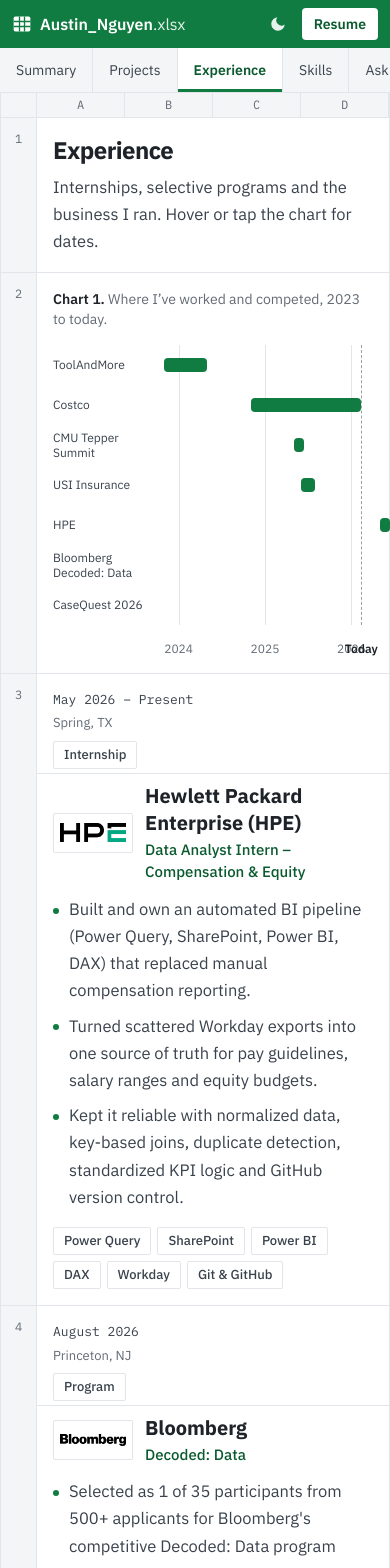
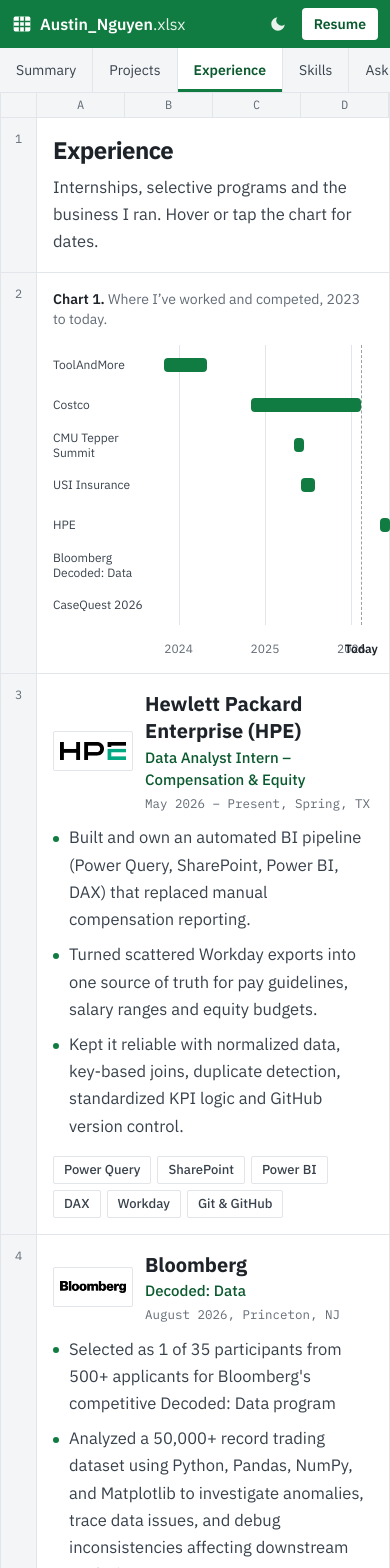
Before and after one commit to Ausnguy/austin-portfolio, a React (Vite) app: page /austin-portfolio/experience in a window 390 px wide. Shown: the top 1568 px of the page. Built offline with nearby package versions, Linux system fonts and the light colour scheme.

Commit message:
Experience sheet: one card per role on phones
Dates and location sit under the role title on small screens instead of in
a separate stacked cell; desktop keeps the two-column layout.

```diff
--- a/src/pages/Experience.jsx
+++ b/src/pages/Experience.jsx
@@ -46,12 +46,12 @@
       </Row>
       {experiences.map((exp, i) => (
         <Row key={exp.id}>
-          <Cell id={`A${i + 3}`} span="col-span-12 lg:col-span-3" formula={`=ROLE("${exp.shortName}")`} className="!pb-1 lg:!pb-6">
+          <Cell id={`A${i + 3}`} span="hidden lg:block lg:col-span-3" formula={`=ROLE("${exp.shortName}")`}>
             <div className="font-mono text-[13px] text-ink-soft">{exp.period}</div>
             <div className="mt-1 text-[13px] text-muted">{exp.location}</div>
             <div className="mt-2 inline-flex chip">{exp.type}</div>
           </Cell>
-          <Cell id={`D${i + 3}`} span="col-span-12 lg:col-span-9" formula={`=ROLE("${exp.shortName}")`} className="!pt-2 lg:!pt-6">
+          <Cell id={`D${i + 3}`} span="col-span-12 lg:col-span-9" formula={`=ROLE("${exp.shortName}")`}>
             <div className="flex items-center gap-3">
               {exp.logo && (
                 <div className="h-10 w-20 shrink-0 rounded-sm bg-white border border-grid grid place-items-center px-1.5">
@@ -61,6 +61,7 @@
               <div className="min-w-0">
                 <h2 className="font-sans text-xl font-bold leading-snug text-ink">{exp.company}</h2>
                 <p className="mt-0.5 text-[15px] font-medium text-accent-ink">{exp.role}</p>
+                <p className="lg:hidden mt-0.5 font-mono text-[12.5px] text-muted">{exp.period}, {exp.location}</p>
               </div>
             </div>
             <ul className="mt-3 space-y-2 max-w-3xl">
```
